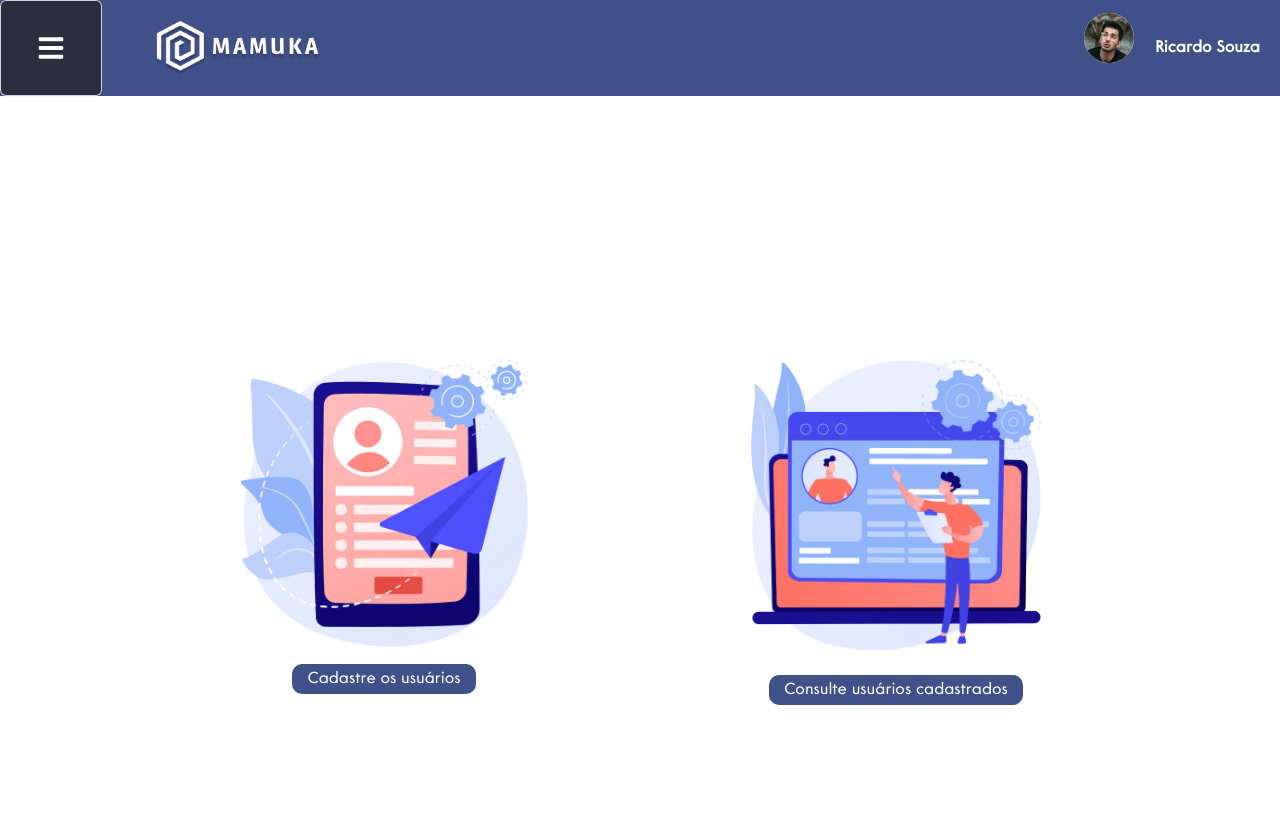
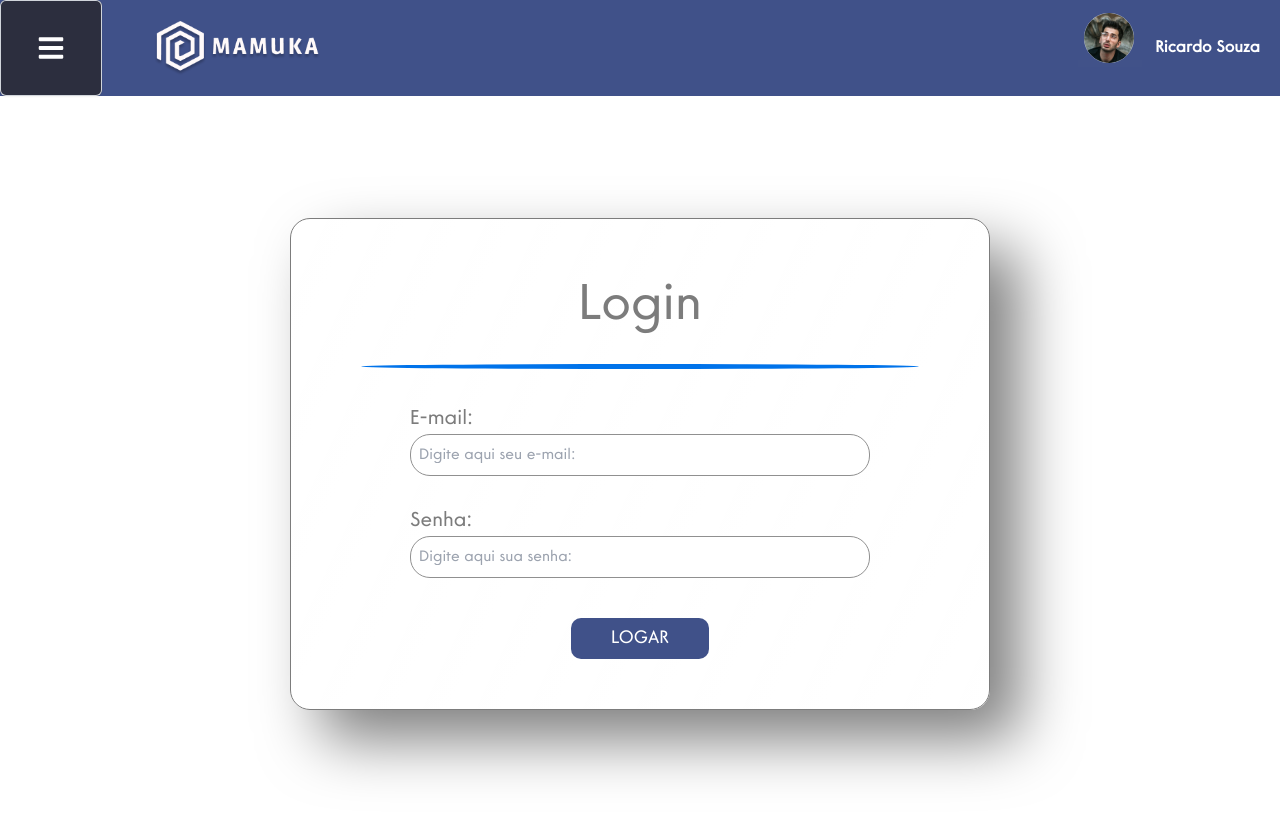
Before and after one commit to MamukaSenai/React-Mamuka, a React (Vite) app: page / in a window 1280 px wide. Shown: the top 816 px of the page. Built offline with nearby package versions, Linux system fonts and the light colour scheme.

Commit message:
ajuste no caminho do login

```diff
--- a/src/components/Header/index.tsx
+++ b/src/components/Header/index.tsx
@@ -9,7 +9,7 @@ export default function Header(){
               <div className="logo">
                 {/* <a href="../administrador_home/administrador_home.html"> */}
                   {/* <div className="teste"></div> */}
-                  <Link to="/">
+                  <Link to="/home">
                     <img src={Logo} className="teste" />
                   </Link>
 
--- a/src/main.tsx
+++ b/src/main.tsx
@@ -45,7 +45,7 @@ ReactDOM.createRoot(document.getElementById('root')!).render(
       <Routes>
         {/* As paginas de login vao ter header e aside? - Se nao, como retirar o aside e o header? */}
         {/* PAGINAS DE ADM */}
-        <Route path="/" element={<Home />} />
+        <Route path="home" element={<Home />} />
         <Route path="admconclusao" element={<CadastroInfosConclusao />} />
         <Route path="admcorporativas" element={<CadastroInfosCorporativas />} />
         <Route path="admpessoais" element={<CadastroInfosPessoais />} />
@@ -57,7 +57,7 @@ ReactDOM.createRoot(document.getElementById('root')!).render(
         <Route path='perfil/:idUsuario' element={<PerfilUsuario />} />
         <Route path='cadastro/usuario' element={<CadastroUsuario />} />
         {/* <Route path='login' element={< Login />} /> */}
-        <Route path='login' element={< Login2 />} />
+        <Route path='/' element={< Login2 />} />
         <Route path='visualizartarefa' element={< VisualizarTarefa />} />
         <Route path='cadastro/projeto' element={< CadastroProjeto />} />
         <Route path='cadastro/tarefa' element={< CadastroTarefa />} />
--- a/src/pages/Administrador/Login2/index.tsx
+++ b/src/pages/Administrador/Login2/index.tsx
@@ -11,15 +11,15 @@ function Login2() {
 
     const [ email, setEmail ] = useState<string>("")
     const [ senha, setSenha ] = useState<string>("")
-    // const [ idUsuario, setUsuario ] = useState<string>("")
+    const [ idUsuario, setidUsuario ] = useState<string>("")
 
     function fazerLogin(event: any) {
         event.preventDefault()
 
         const usuario: object = {
             email: email,
-            senha: senha
-            // id_usuario: idUsuario
+            senha: senha,
+            idUsuario: idUsuario
         }
 
         api.post("/login", usuario).then( (response) => {
@@ -27,7 +27,7 @@ function Login2() {
 
             secureLocalStorage.setItem("user", response.data)
 
-            navigate("/" /*+ response.data.idUsuario*/)
+            navigate("/home" /* + response.data.idUsuario*/)
 
             // Recarrega a página
             navigate(0)
```
